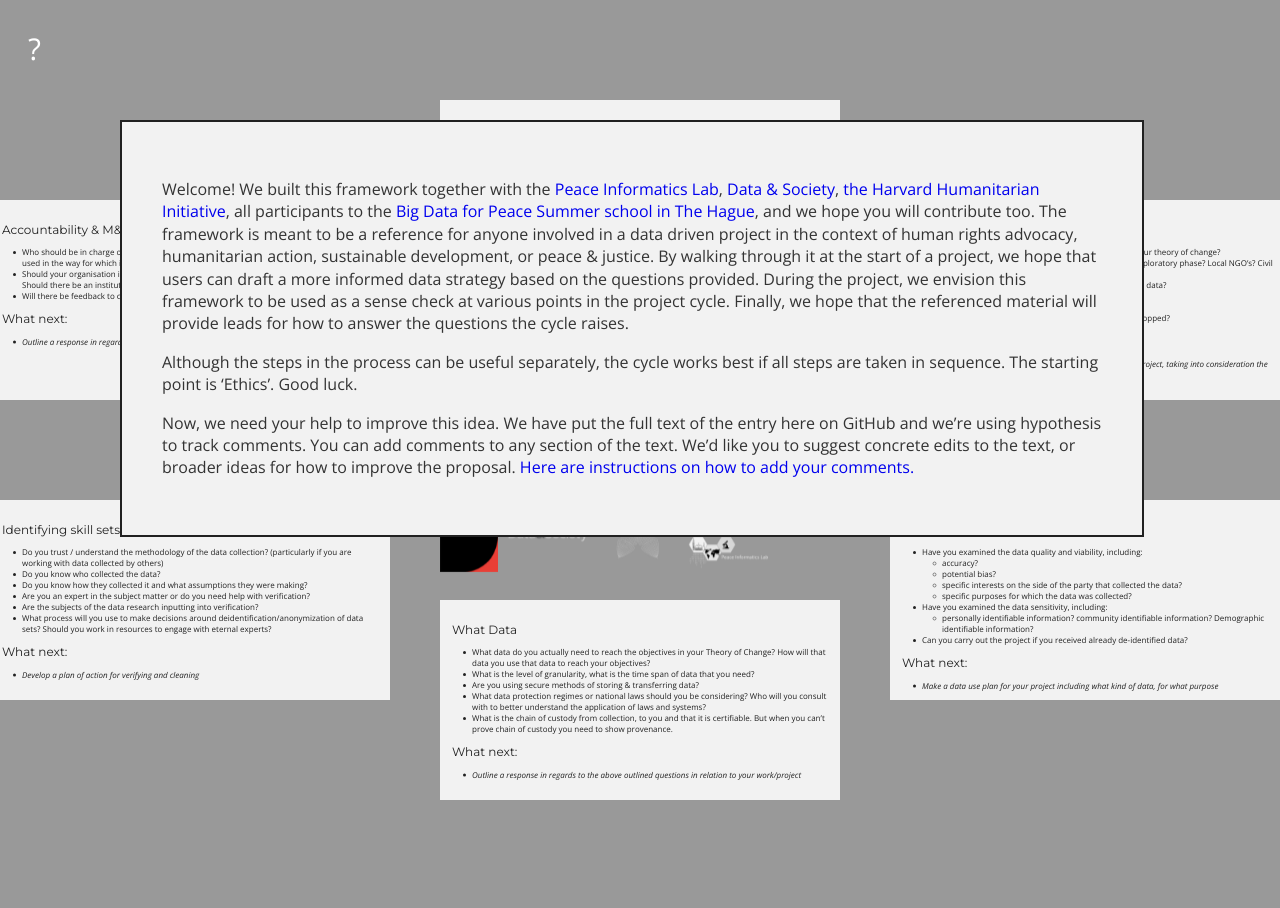
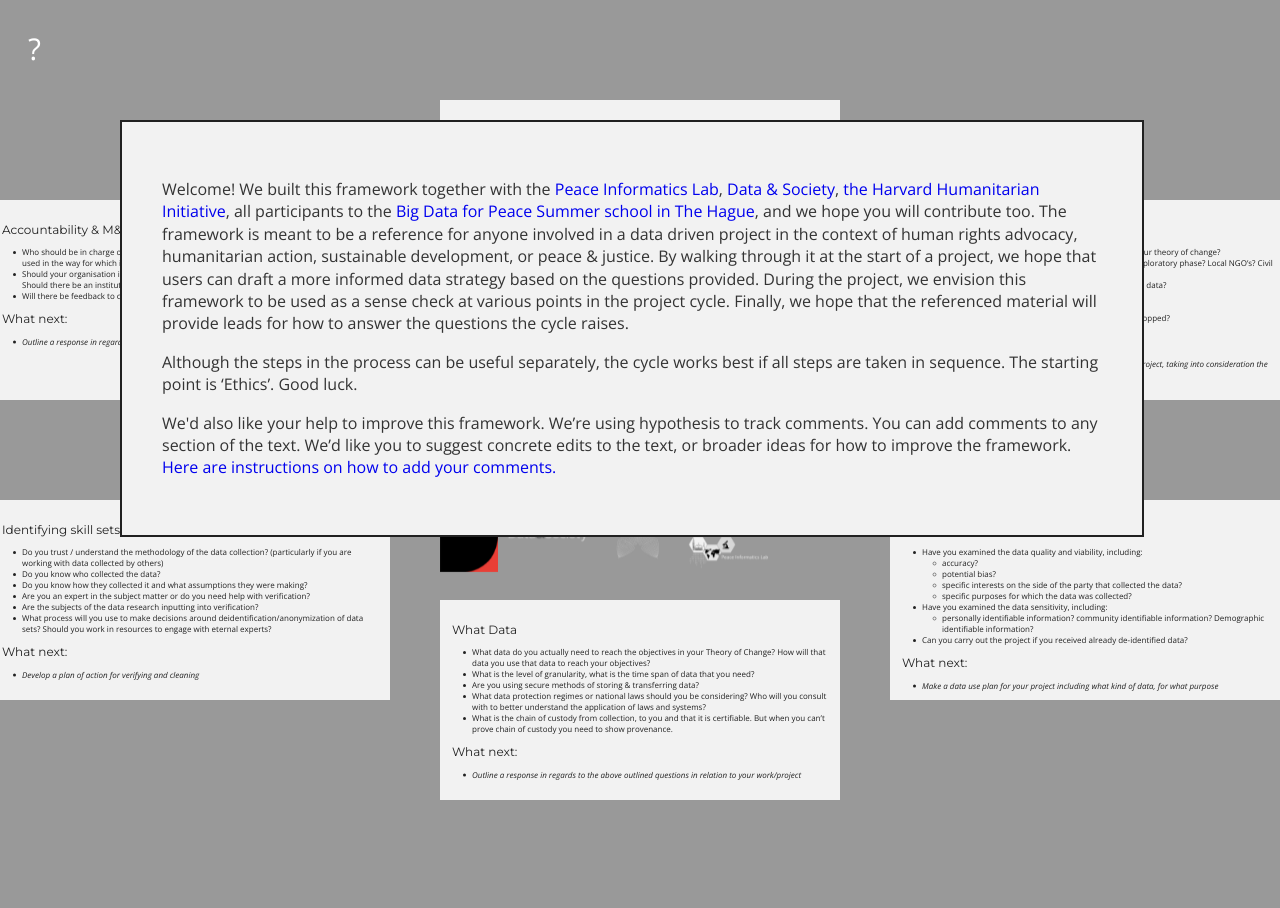
Before and after one commit to the-engine-room/big-data-framework, a Jekyll site: the page built from index.html, in a window 1280 px wide. Built offline with Jekyll 4.4.1, drawn with Linux system fonts in a browser that asks for light colours; nearby versions of some CDN libraries; Markdown is read by kramdown in place of the engine named in the settings; a style sheet for code colours, icons or effects is not loaded.

Commit message:
Update default.html

```diff
--- a/_layouts/default.html
+++ b/_layouts/default.html
@@ -40,7 +40,7 @@
 <div class="popup_div">
     <p>Welcome! We built this framework together with the <a href="http://www.peaceinformaticslab.org/">Peace Informatics Lab</a>, <a href="http://www.datasociety.net/">Data & Society</a>, <a href="http://hhi.harvard.edu/">the Harvard Humanitarian Initiative</a>, all participants to the <a href="http://www.peaceinformaticslab.org/2015-summer-school.html">Big Data for Peace Summer school in The Hague</a>, and we hope you will contribute too. The framework is meant to be a reference for anyone involved in a data driven project in the context of human rights advocacy, humanitarian action, sustainable development, or peace & justice. By walking through it at the start of a project, we hope that users can draft a more informed data strategy based on the questions provided. During the project, we envision this framework to be used as a sense check at various points in the project cycle. Finally, we hope that the referenced material will provide leads for how to answer the questions the cycle raises.</p>
     <p>Although the steps in the process can be useful separately, the cycle works best if all steps are taken in sequence. The starting point is ‘Ethics’. Good luck.</p>
-    <p>Now, we need your help to improve this idea. We have put the full text of the entry here on GitHub and we’re using hypothesis to track comments. You can add comments to any section of the text. We’d like you to suggest concrete edits to the text, or broader ideas for how to improve the proposal. <a href="https://github.com/the-engine-room/in-house-technology-research/blob/master/annotation_instructions.md">Here are instructions on how to add your comments.</a></p>
+    <p>We'd also like your help to improve this framework. We’re using hypothesis to track comments. You can add comments to any section of the text. We’d like you to suggest concrete edits to the text, or broader ideas for how to improve the framework. <a href="https://github.com/the-engine-room/in-house-technology-research/blob/master/annotation_instructions.md">Here are instructions on how to add your comments.</a></p>
 </div>
 <div id="impress">
 	<div id="overview" class="step" data-x="0" data-y="0" data-scale="2">
```
